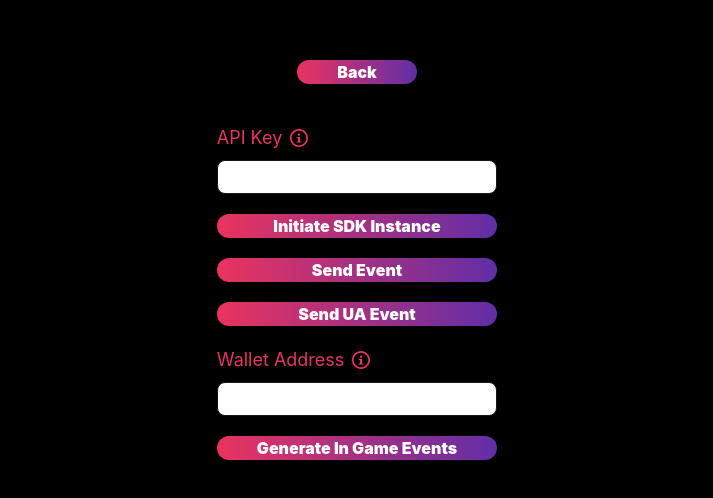
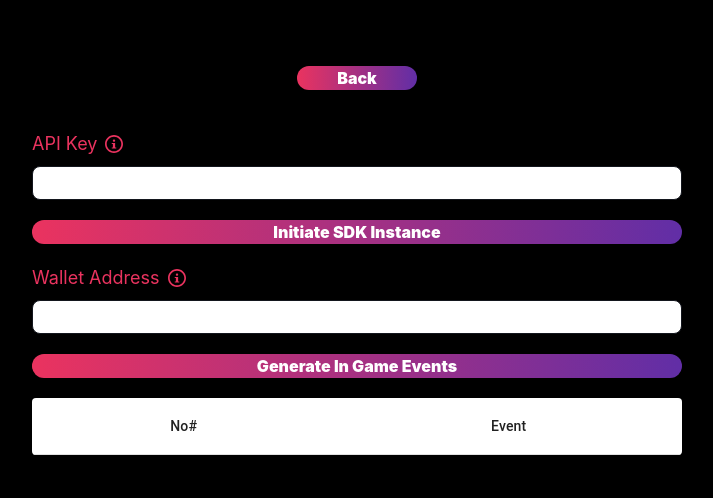
Before and after one commit to getlidar/ua-sdk-demo, a React (Create React App) app: page /events-example in a window 1280 px wide. Shown: the part 140-638 px from the top of the page, without its empty margins (283-996 px from the left). Built offline with nearby package versions, Linux system fonts and the light colour scheme.

Commit message:
add table with events, disable send events for now other than generated data

```diff
--- a/package.json
+++ b/package.json
@@ -20,6 +20,7 @@
     "react-icons": "^4.4.0",
     "react-router-dom": "^6.8.1",
     "react-scripts": "5.0.1",
+    "react-toastify": "^9.1.3",
     "react-tooltip": "^4.2.21",
     "typescript": "^4.8.4",
     "web-vitals": "^2.1.4"
--- a/src/components/EventsPage.tsx
+++ b/src/components/EventsPage.tsx
@@ -3,73 +3,93 @@ import Helika, { EventsBaseURL } from "helika-sdk";
 import { useState } from "react";
 import { InputSection } from "./InputSection";
 import { createAbandonMatch, createAiInspector, createJoinMatch, createLeaderboard, createOnDownload, createOnPageLand, createOnPurchase, createOnRegister, createSessionStart, createSimulation, createTraining, createTutorial, randomize } from "../data-generation/GenerateData";
+import { Paper, Table, TableBody, TableCell, TableContainer, TableHead, TableRow } from "@mui/material";
+import { toast } from "react-toastify";
 
 export function EventsPage() {
 
   const [sdk, setSdk] = useState<any>();
   const [apiKey, setApiKey] = useState<string>('');
   const [walletAddress, setWalletAddress] = useState<string>('');
-  //const [eventsSent, setEventsSet] = useState<string>('');
+  const [eventsSent, setEventsSet] = useState<any[]>([]);
 
   async function initiateSdk() {
+    try {
       if (!apiKey || apiKey.trim()?.length < 10) {
-      console.error('Must have valid API Key');
+        toast.error('Must have valid API Key');
         return;
       }
       const helikaSDK = new Helika.EVENTS(apiKey, EventsBaseURL.EVENTS_DEV);
       await helikaSDK.startSession();
       setSdk(helikaSDK);
+      toast.success('SDK initiated');
+    } catch(e:any) {
+      toast.error(e?.message);
+    }
   }
 
-  async function sendEvent() {
+  //async function sendEvent() {
 
+  //  try {
+  //    if (!sdk) {
+  //      toast.error('You must initiate the sdk first');
+  //      return;
+  //    }
+
+  //    let events = [{
+  //      game_id: 'SDK Example Project',
+  //      event_type: 'Test',
+  //      event: {
+  //        id: 2,
+  //        info: 'From Example Project, send event button'
+  //      }
+  //    }];
+
+  //    await sdk.createEvent(events);
+  //    toast.success('Event sent')
+  //  } catch(e:any){
+  //    toast.error(e);
+  //  }
+  //}
+
+  //async function sendUAEvent() {
+
+  //  if (!sdk) {
+  //    toast.error('You must initiate the sdk first');
+  //    return;
+  //  }
+
+  //  try {
+  //    let events = [{
+  //      game_id: 'SDK Example Project',
+  //      event_type: 'Test',
+  //      event: {
+  //        id: 3,
+  //        info: 'From Example Project, send ua event button'
+  //      }
+  //    }];
+
+  //    await sdk.createUAEvent(events);
+  //    toast.success('Event sent')
+  //  } catch(e:any){
+  //    toast.error(e);
+  //  }
+
+  //}
+
+  async function generateFakeData() {
+
+    try {
+      if (!walletAddress || walletAddress.trim()?.length !== 42) {
+        toast.error('Must have a wallet address');
+        return;
+      }
       if (!sdk) {
-      console.error('You must initiate the sdk first');
+        toast.error('You must initiate the sdk first');
         return;
       }
 
-    let events = [{
-      game_id: 'SDK Example Project',
-      event_type: 'Test',
-      event: {
-        id: 2,
-        info: 'From Example Project, send event button'
-      }
-    }];
-
-    sdk.createEvent(events);
-  }
-
-  async function sendUAEvent() {
-    if (!sdk) {
-      console.error('You must initiate the sdk first');
-      return;
-    }
-
-
-    let events = [{
-      game_id: 'SDK Example Project',
-      event_type: 'Test',
-      event: {
-        id: 3,
-        info: 'From Example Project, send ua event button'
-      }
-    }];
-
-    sdk.createUAEvent(events);
-  }
-
-  async function generateFakeData() {
-    if (!walletAddress || walletAddress.trim()?.length !== 42) {
-      console.error('Must have a wallet address');
-      return;
-    }
-    if (!sdk) {
-      console.error('You must initiate the sdk first');
-      return;
-    }
-
-    let events = [];
+      let events:any = [];
       const providers = ["helika-link", "discord", "twitter"];
       let providerId = randomize(0, 2);
       let provider = providers[providerId];
@@ -157,20 +177,23 @@ export function EventsPage() {
         }
       }
 
-    events = events.map(event => {
+      events = events.map((event:any) => {
         event.game_id = "AIArena demo"
         return event;
       })
 
       console.log(events);
 
-    // send events()
+      setEventsSet(events);
       sdk.createEvent(events);
+    } catch(e:any){
+      toast.error(e);
+    }
   }
 
   return (
     <div>
-      <div className="h-screen flexcol justify-center">
+      <div className="h-screen flexcol justify-center  overflow-auto">
         <div className="w-full justify-center flexrow mb-10">
           <Link
             to={'/'}
@@ -180,7 +203,7 @@ export function EventsPage() {
             </div>
           </Link>
         </div>
-        <div className="flexcol spaceAround max-w-[20em] mx-auto gap-5">
+        <div className="flexcol spaceAround max-w-[70vw] mx-auto gap-5">
           <InputSection
             title='API Key'
             passwordField={false}
@@ -195,7 +218,7 @@ export function EventsPage() {
           >
             Initiate SDK Instance
           </button>
-          <button
+          {/*<button
             className="helikaButtonClass px-10"
             onClick={sendEvent}
           >
@@ -206,7 +229,7 @@ export function EventsPage() {
             onClick={sendUAEvent}
           >
             Send UA Event
-          </button>
+          </button>*/}
 
           <InputSection
             title='Wallet Address'
@@ -222,8 +245,37 @@ export function EventsPage() {
           >
             Generate In Game Events
           </button>
+          <div>
+            { resultsTable(eventsSent) }
+          </div>
         </div>
       </div>
     </div>
   );
 }
+
+function resultsTable(events:any[]){
+  return(
+    <TableContainer component={Paper} className="max-h-[50vh]">
+      <Table sx={{ minWidth: 650 }} aria-label="simple table">
+        <TableHead>
+          <TableRow>
+            <TableCell align="center" sx={{whiteSpace:'nowrap'}}>No#</TableCell>
+            <TableCell align="center" sx={{whiteSpace:'nowrap'}}>Event</TableCell>
+          </TableRow>
+        </TableHead>
+        <TableBody>
+          {
+            events.map((event:any,index:number) =>
+              <TableRow key={index}>
+                <TableCell align="center">{index}</TableCell>
+                {/*<TableCell align="left"><pre className='preStyle'>{JSON.stringify(event, null, 2)}</pre></TableCell>*/}
+                <TableCell align="center"><pre className='preStyle'>{event.event_type}</pre></TableCell>
+              </TableRow>
+            )
+          }
+        </TableBody>
+      </Table>
+    </TableContainer>
+  );
+}
--- a/src/index.tsx
+++ b/src/index.tsx
@@ -4,6 +4,8 @@ import './index.css';
 import App from './App';
 import reportWebVitals from './reportWebVitals';
 import { BrowserRouter } from 'react-router-dom';
+import { ToastContainer } from 'react-toastify';
+import 'react-toastify/dist/ReactToastify.css'
 
 const root = ReactDOM.createRoot(
   document.getElementById('root') as HTMLElement
@@ -11,6 +13,19 @@ const root = ReactDOM.createRoot(
 root.render(
   // <React.StrictMode>
       <BrowserRouter>
+        <ToastContainer
+          position="top-right"
+          autoClose={3000}
+          hideProgressBar={false}
+          newestOnTop={false}
+          closeOnClick
+          //rtl={false}
+          //pauseOnFocusLoss
+          //draggable
+          pauseOnHover={false}
+          style={{ padding: '0px' }}
+          theme={'colored'}
+        />
         <App />
       </BrowserRouter>
   // </React.StrictMode>
```
Also changed, not shown: 1 other file (tests, documents, lock files or other folders). Lines whose indentation alone changed are shown as unchanged.
